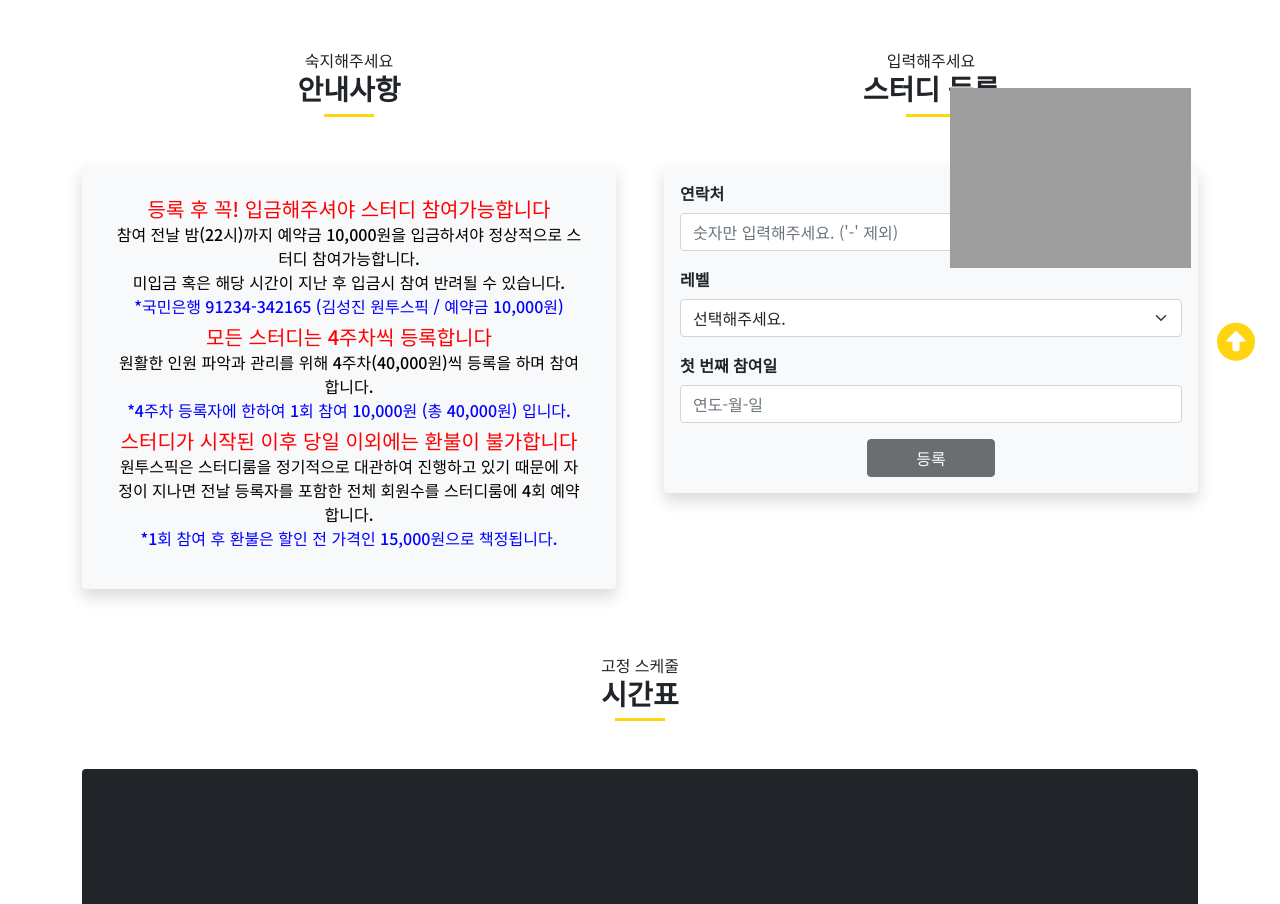
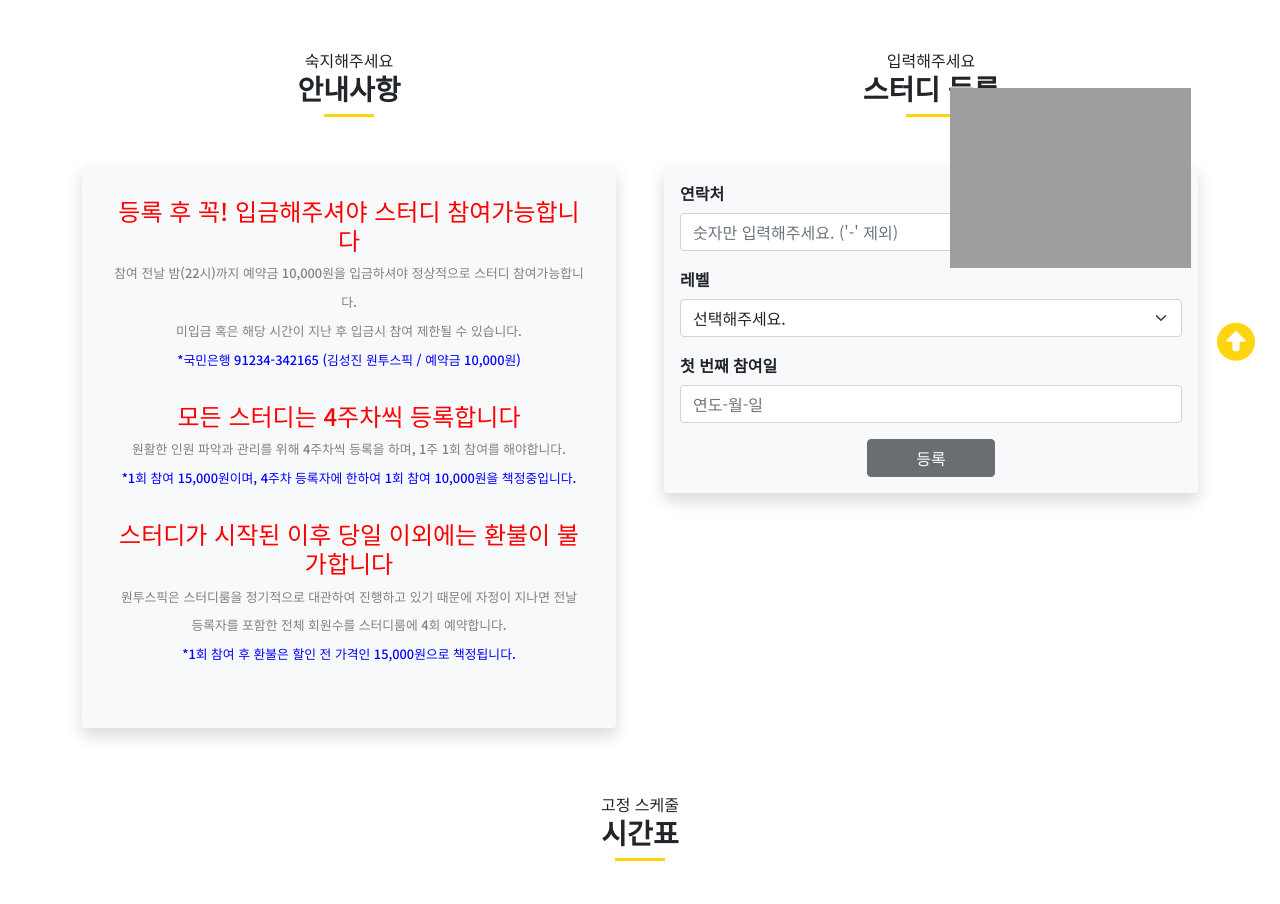
Before and after one commit to PPakSang/WTS, a Django app: page /category/enroll/ in a window 1280 px wide. Shown: the part 407-1311 px from the top of the page. Run offline with Django 3.2, Linux system fonts and the light colour scheme; the visitor is signed in with stand-in values (Sample User, id 1); data that the repository does not hold is empty; parts of the project's set-up code (start-up, migrations or seed data) failed here and were passed over; some libraries are stand-ins or nearby versions; grey boxes are pictures that could not be loaded.

Commit message:
pull 전 commit

```diff
--- a/WTS_web/static/style.css
+++ b/WTS_web/static/style.css
@@ -458,8 +458,14 @@ body {
   padding: 2rem;
 }
 
+.explain h5{
+  font-size: 1.5rem;
+  margin-bottom: 2rem;
+}
+
 .sub_text{
-  font-size: 1rem;
+  font-size: 0.8rem;
+  color: gray !important;
 }
 
 @media screen and (max-width: 768px) {
--- a/WTS_web/templates/study/function/change.html
+++ b/WTS_web/templates/study/function/change.html
@@ -45,7 +45,7 @@
             <h3 class="fw-bold">안내사항</h3>
             <div class="stick mb-3 mb-md-5"></div>
             <div class="explain bg-light shadow rounded" style="min-height: 300px">
-                <h5>스터디 규정 미숙지로 지나간 회차는 돌려드리지 않습니다.<br><small class="sub_text" style="color: black;">꼭 아래의 요일변경 방법을 확인하시고 숙지부탁드립니다.</small></h5>
+                <h5>스터디 규정 미숙지로 지나간 회차는 돌려드리지 않습니다.<br><small class="sub_text" style="color: black;">꼭 규정을 숙지하시고 </small></h5>
                 <h5>요일은 같은 주차 내에서 변경가능합니다.<br><small class="sub_text" style="color: black;">월요일을 한주의 시작으로 일주일 이내에서 변경가능합니다<br></small></h5>
                 <h5>고정참여일 기준 2일전까지만 변경가능합니다.<br><small class="sub_text" style="color: black;">Ex) 고정 참여일(2021.06.21)기준 (2021.06.19 11:59pm) 까지 변경가능합니다<br>상단 '조회하기'에서 기준 참여일 확인가능합니다.</small></h5></div>
         </div>
--- a/WTS_web/templates/study/function/enroll.html
+++ b/WTS_web/templates/study/function/enroll.html
@@ -45,8 +45,8 @@
             <h3 class="fw-bold">안내사항</h3>
             <div class="stick mb-3 mb-md-5"></div>
             <div class="explain shadow bg-light rounded" style="min-height: 415px">
-                <h5>등록 후 꼭! 입금해주셔야 스터디 참여가능합니다<br><small class="sub_text" style="color: black;">참여 전날 밤(22시)까지 예약금 10,000원을 입금하셔야 정상적으로 스터디 참여가능합니다. <br>미입금 혹은 해당 시간이 지난 후 입금시 참여 반려될 수 있습니다.<br><span style="color: blue;">*국민은행 91234-342165 (김성진 원투스픽 / 예약금 10,000원)</span></small></h5>
-                <h5>모든 스터디는 4주차씩 등록합니다<br><small class="sub_text" style="color: black;">원활한 인원 파악과 관리를 위해 4주차(40,000원)씩 등록을 하며 참여합니다.<br><span style="color: blue;">*4주차 등록자에 한하여 1회 참여 10,000원 (총 40,000원) 입니다.</span></small></h5>
+                <h5>등록 후 꼭! 입금해주셔야 스터디 참여가능합니다<br><small class="sub_text" style="color: black;">참여 전날 밤(22시)까지 예약금 10,000원을 입금하셔야 정상적으로 스터디 참여가능합니다. <br>미입금 혹은 해당 시간이 지난 후 입금시 참여 제한될 수 있습니다.<br><span style="color: blue;">*국민은행 91234-342165 (김성진 원투스픽 / 예약금 10,000원)</span></small></h5>
+                <h5>모든 스터디는 4주차씩 등록합니다<br><small class="sub_text" style="color: black;">원활한 인원 파악과 관리를 위해 4주차씩 등록을 하며, 1주 1회 참여를 해야합니다.<br><span style="color: blue;">*1회 참여 15,000원이며, 4주차 등록자에 한하여 1회 참여 10,000원을 책정중입니다.</span></small></h5>
                 <h5>스터디가 시작된 이후 당일 이외에는 환불이 불가합니다<br><small class="sub_text" style="color: black;">원투스픽은 스터디룸을 정기적으로 대관하여 진행하고 있기 때문에 자정이 지나면 전날 등록자를 포함한 전체 회원수를 스터디룸에 4회 예약합니다. <br><span style="color: blue;">*1회 참여 후 환불은 할인 전 가격인 15,000원으로 책정됩니다.</span></small></h5>
             </div>
         </div>
```
